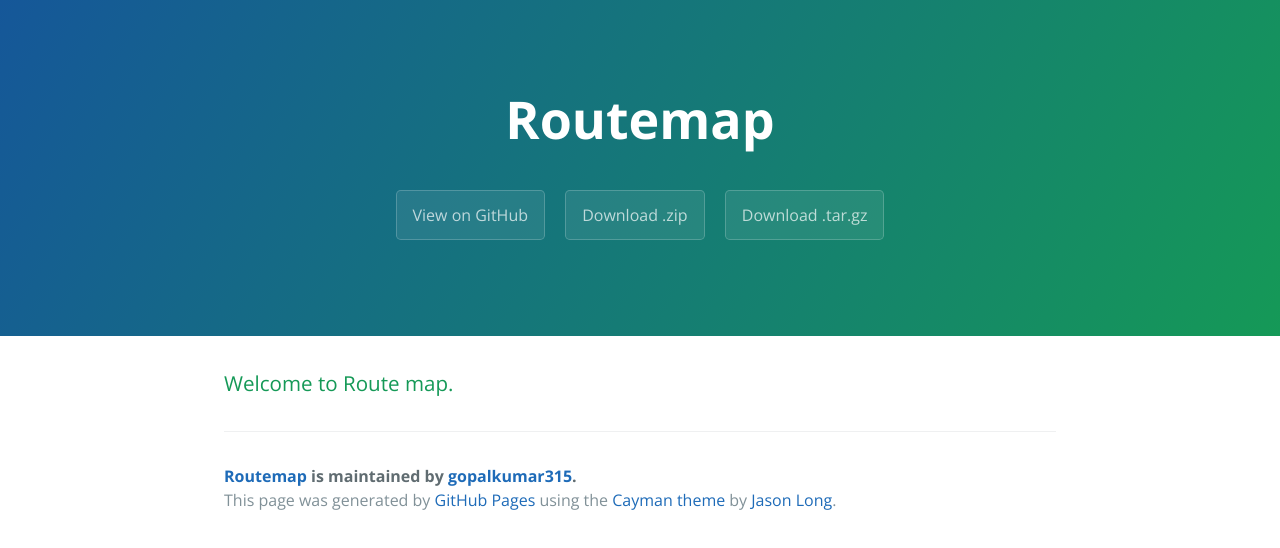
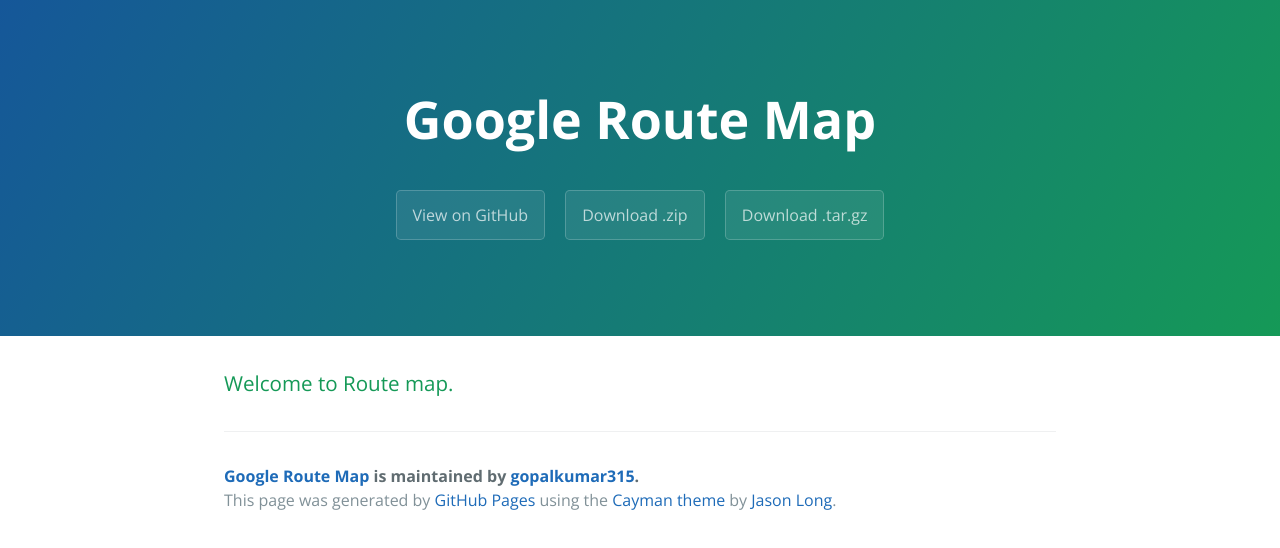
Before and after one commit to gopalkumar315/routemap, a website: page index.html in a window 1280 px wide. Drawn offline with nearby package versions, Linux system fonts and the light colour scheme.

```diff
--- a/index.html
+++ b/index.html
@@ -2,7 +2,7 @@
 <html lang="en-us">
   <head>
     <meta charset="UTF-8">
-    <title>Routemap by gopalkumar315</title>
+    <title>Google Route Map by gopalkumar315</title>
     <meta name="viewport" content="width=device-width, initial-scale=1">
     <link rel="stylesheet" type="text/css" href="stylesheets/normalize.css" media="screen">
     <link href='https://fonts.googleapis.com/css?family=Open+Sans:400,700' rel='stylesheet' type='text/css'>
@@ -11,7 +11,7 @@
   </head>
   <body>
     <section class="page-header">
-      <h1 class="project-name">Routemap</h1>
+      <h1 class="project-name">Google Route Map</h1>
       <h2 class="project-tagline"></h2>
       <a href="https://github.com/gopalkumar315/routemap" class="btn">View on GitHub</a>
       <a href="https://github.com/gopalkumar315/routemap/zipball/master" class="btn">Download .zip</a>
@@ -23,7 +23,7 @@
 <a id="welcome-to-route-map" class="anchor" href="#welcome-to-route-map" aria-hidden="true"><span aria-hidden="true" class="octicon octicon-link"></span></a>Welcome to Route map.</h3>
 
       <footer class="site-footer">
-        <span class="site-footer-owner"><a href="https://github.com/gopalkumar315/routemap">Routemap</a> is maintained by <a href="https://github.com/gopalkumar315">gopalkumar315</a>.</span>
+        <span class="site-footer-owner"><a href="https://github.com/gopalkumar315/routemap">Google Route Map</a> is maintained by <a href="https://github.com/gopalkumar315">gopalkumar315</a>.</span>
 
         <span class="site-footer-credits">This page was generated by <a href="https://pages.github.com">GitHub Pages</a> using the <a href="https://github.com/jasonlong/cayman-theme">Cayman theme</a> by <a href="https://twitter.com/jasonlong">Jason Long</a>.</span>
       </footer>
--- a/params.json
+++ b/params.json
@@ -1,5 +1,5 @@
 {
-  "name": "Routemap",
+  "name": "Google Route Map",
   "tagline": "",
   "body": "### Welcome to Route map.\r\n",
   "note": "Don't delete this file! It's used internally to help with page regeneration."
```
